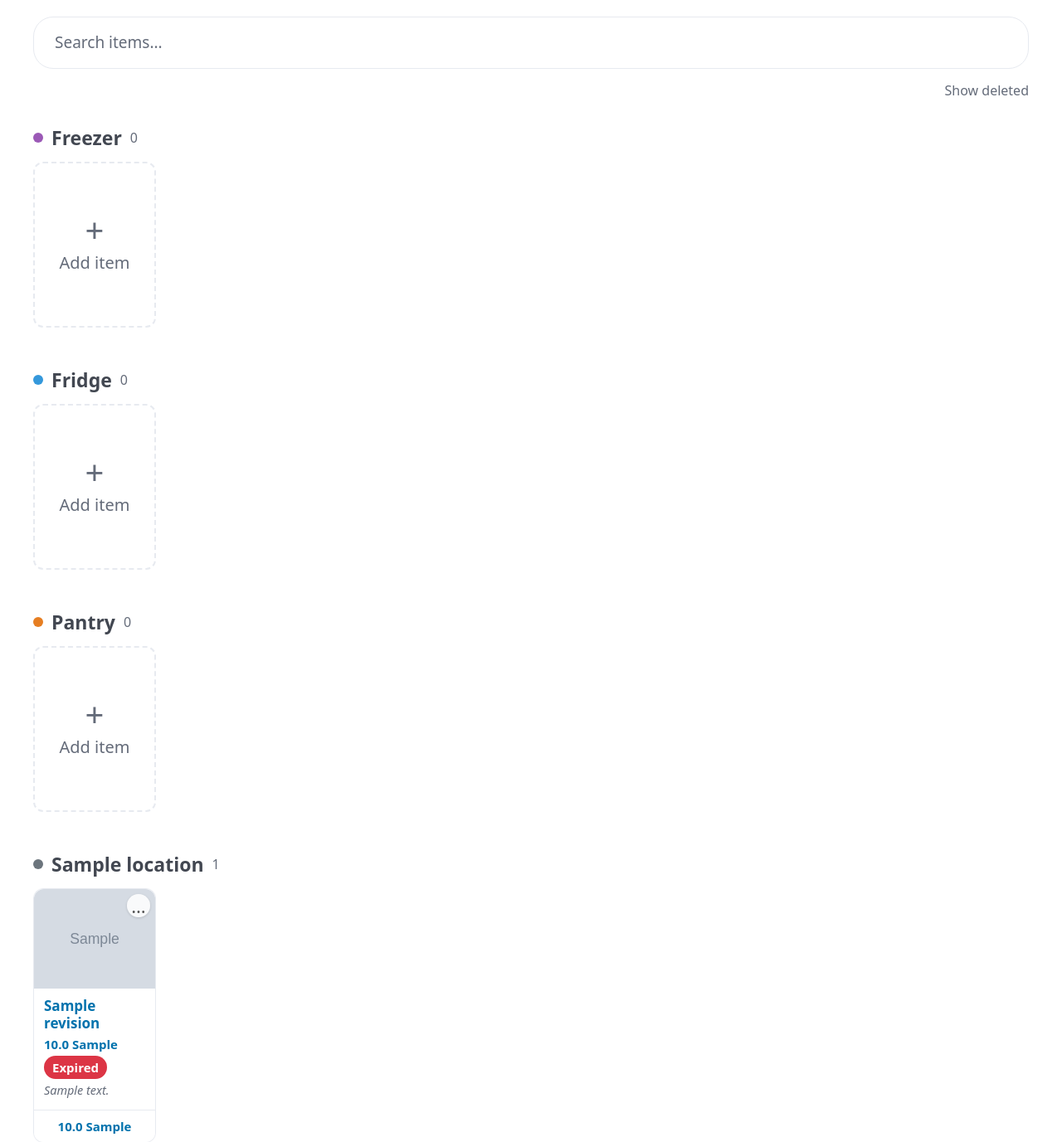
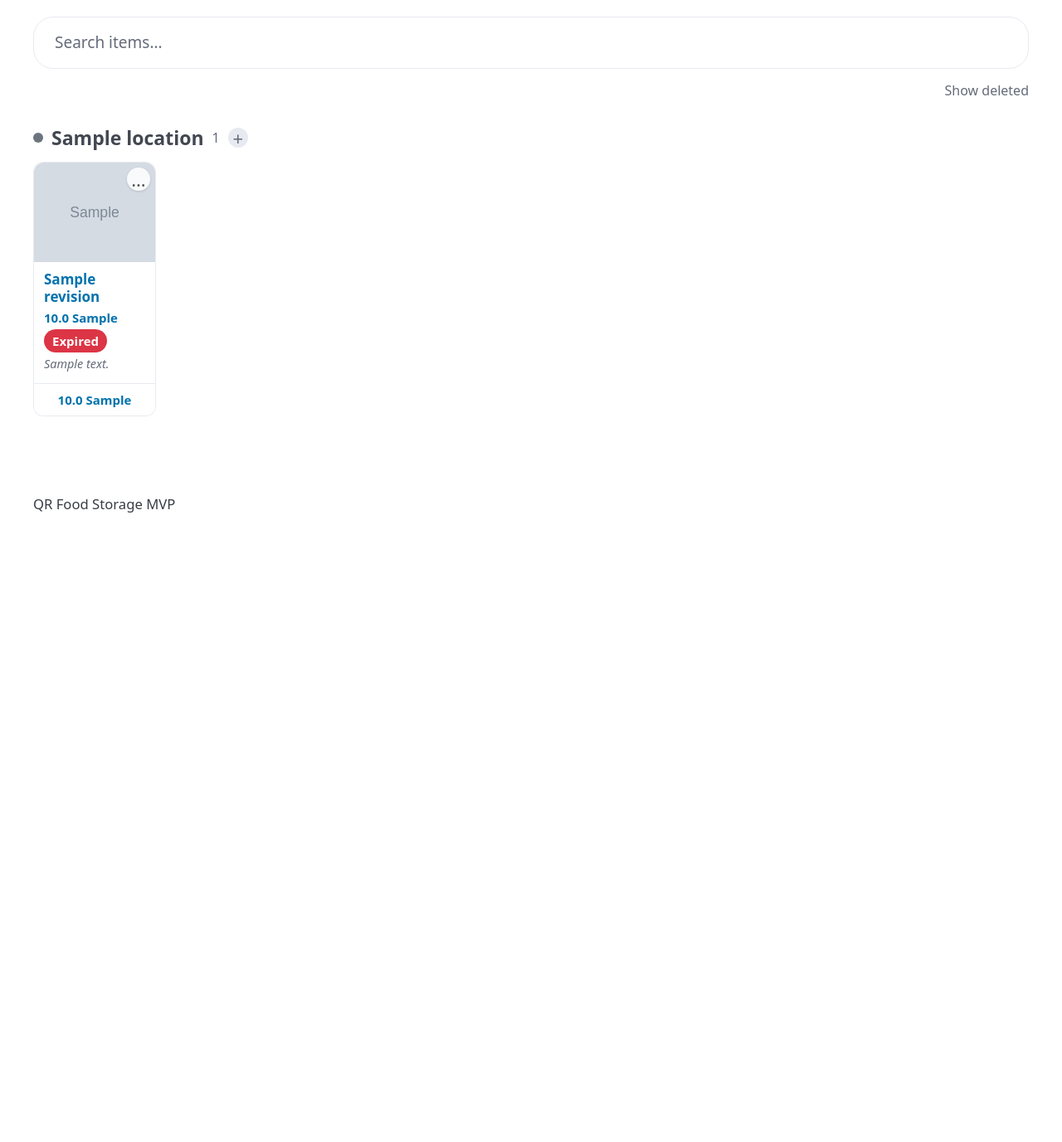
Before and after one commit to ksindy/qr-food-storage, a FastAPI app: page / in a window 1280 px wide. Shown: the part 110-1487 px from the top of the page at 83% size. After the commit the page ends 728 px from the top, so only its background shows below. Run offline with FastAPI, Linux system fonts and the light colour scheme; tables that the repository leaves empty hold one stand-in row (values such as "Sample post"); grey boxes marked "Sample" are stand-in pictures; some libraries are stand-ins or nearby versions.

Commit message:
Hide empty locations and add per-section quick-add button
Empty location sections no longer appear on the browse page. Each visible
location header now has a small "+" button that links to the create form
with that location pre-selected.

Co-Authored-By: Claude Opus 4.6 <noreply@anthropic.com>

```diff
--- a/app/static/css/app.css
+++ b/app/static/css/app.css
@@ -70,6 +70,28 @@ body {
     font-size: 0.8rem;
     color: var(--pico-muted-color);
     font-weight: 400;
+}
+
+.section-add-btn {
+    width: 24px;
+    height: 24px;
+    border-radius: 50%;
+    background: var(--pico-muted-border-color);
+    color: var(--pico-muted-color) !important;
+    text-decoration: none !important;
+    display: flex;
+    align-items: center;
+    justify-content: center;
+    font-size: 1.1rem;
+    font-weight: 300;
+    line-height: 1;
+    margin-left: 0;
+    transition: background 0.15s, color 0.15s;
+}
+
+.section-add-btn:hover {
+    background: var(--pico-primary);
+    color: #fff !important;
 }
 
 /* Horizontal carousel */
--- a/app/templates/items/create.html
+++ b/app/templates/items/create.html
@@ -33,7 +33,7 @@
         Storage location *
         <select name="storage_location_id" required>
             {% for loc in locations %}
-            <option value="{{ loc.id }}" {% if form is defined and form.storage_location_id == loc.id %}selected{% endif %}>{{ loc.name }}</option>
+            <option value="{{ loc.id }}" {% if form is defined and form.storage_location_id == loc.id %}selected{% elif preselect_location is defined and preselect_location == loc.id %}selected{% endif %}>{{ loc.name }}</option>
             {% endfor %}
         </select>
     </label>
--- a/app/templates/items/list.html
+++ b/app/templates/items/list.html
@@ -21,9 +21,9 @@
         <span class="section-dot" data-location="{{ section.location.name|lower }}"></span>
         <h3>{{ section.location.name }}</h3>
         <span class="section-count">{{ section.revisions|length }}</span>
+        <a href="/items/new?location={{ section.location.id }}" class="section-add-btn" title="Add item to {{ section.location.name }}">+</a>
     </div>
     <div class="carousel">
-        {% if section.revisions %}
             {% for rev in section.revisions %}
             <div class="product-card {% if rev.is_deleted %}deleted{% endif %}">
                 <button class="card-menu-btn" onclick="event.preventDefault(); event.stopPropagation(); toggleMenu(this)" type="button">&hellip;</button>
@@ -85,12 +85,6 @@
                 {% endif %}
             </div>
             {% endfor %}
-        {% else %}
-            <a href="/items/new" class="empty-card">
-                <span class="empty-card-plus">+</span>
-                <span>Add item</span>
-            </a>
-        {% endif %}
     </div>
 </div>
 {% endfor %}
```
Also changed, not shown: app/routes/items.py (+7 -3 lines).
